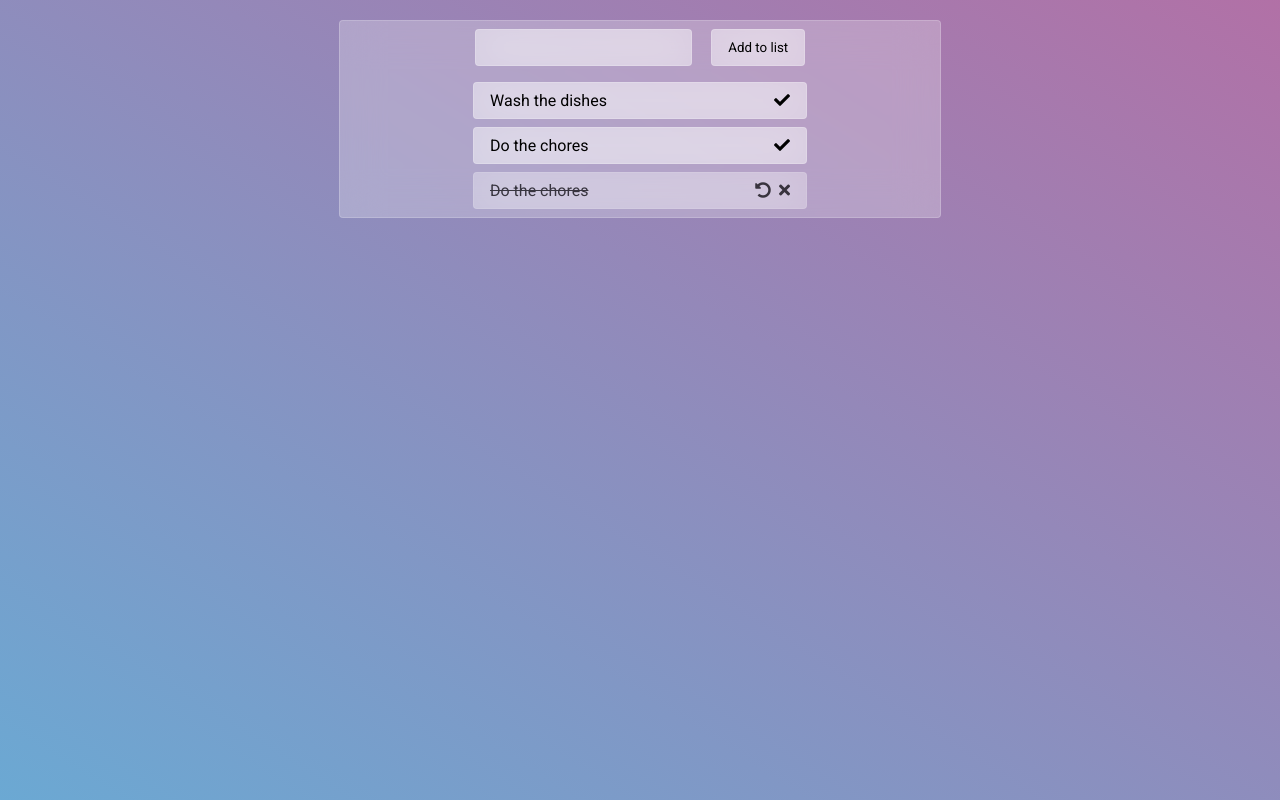
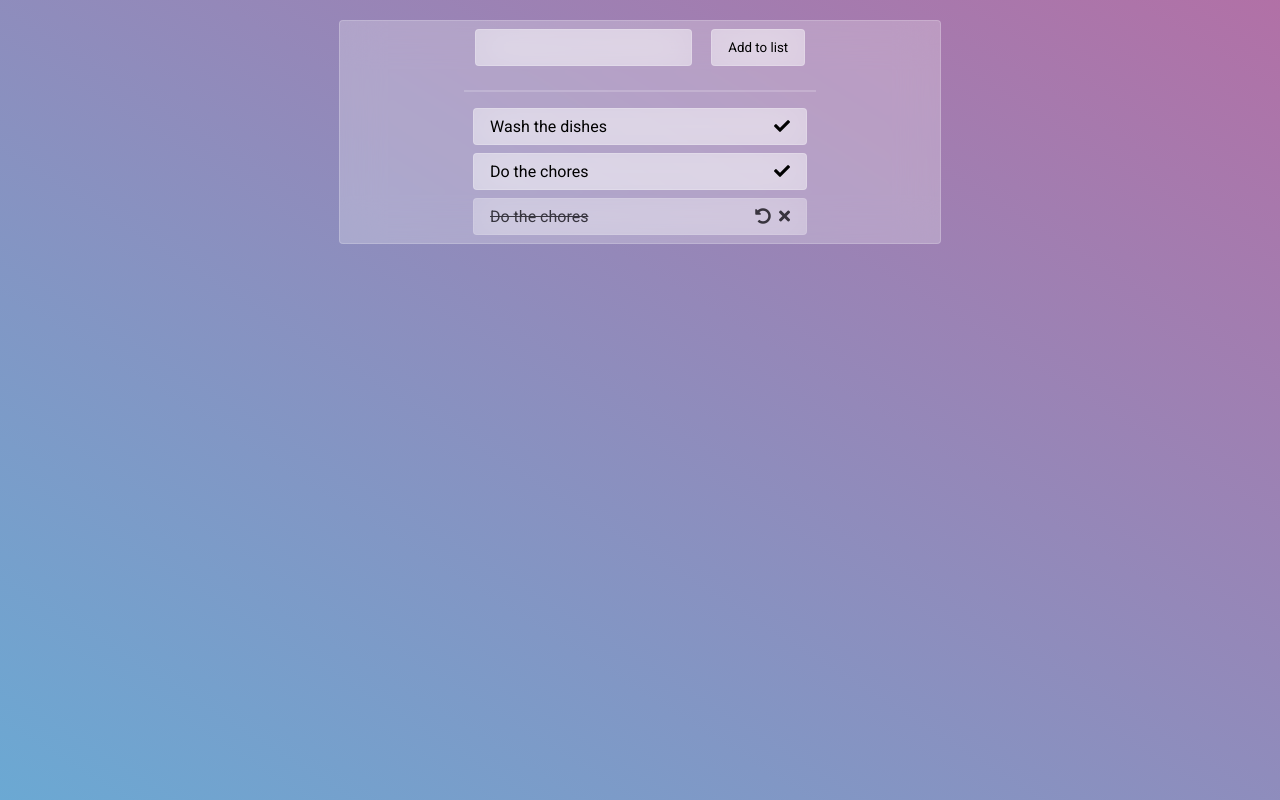
Before and after one commit to tq-bit/discovery-composition-api, a Vue app: page / in a window 1280 px wide. Built offline with nearby package versions, Linux system fonts and the light colour scheme.

Commit message:
add hr for distinction

```diff
--- a/src/assets/styles.css
+++ b/src/assets/styles.css
@@ -25,6 +25,12 @@ html {
   );
   background-repeat: no-repeat;
   background-size: cover;
+}
+
+hr {
+  width: 350px;
+  margin: var(--gap-lg) auto;
+  border: 1px solid rgba(255, 255, 255, 0.18);
 }
 
 /* Wrapper for glassmorph - styling */
--- a/src/components/TodoList.vue
+++ b/src/components/TodoList.vue
@@ -3,6 +3,7 @@
     <todo-input v-model="todoInputModel"></todo-input>
     <todo-button @click="addTodo" label="Add to list"></todo-button>
   </header>
+  <hr>
   <transition-group tag="ul" class="todo-list" appear name="fade-move">
     <todo-item
       v-for="todo in todoStateSorted"
```
